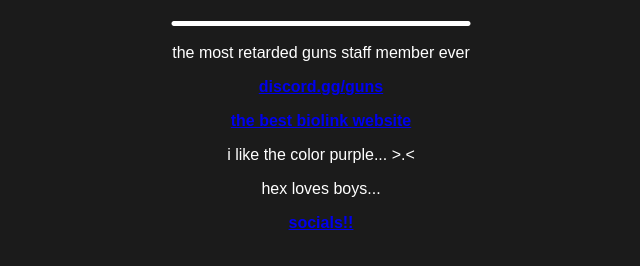
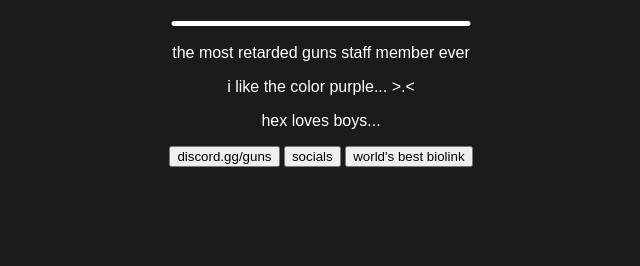
Before and after one commit to slarpt/slarpt.github.io, a plain HTML site: page index.html in a window 1280 px wide. Shown: the part 48-314 px from the top of the page, without its empty margins (319-959 px from the left). Drawn offline with Linux system fonts and the light colour scheme.

Commit message:
replaced links with buttons
eventually making this shit look better

```diff
--- a/index.html
+++ b/index.html
@@ -5,6 +5,7 @@
 <title>sypt</title>
 <link rel="stylesheet" href="styles.css">
 <meta name="viewport" content="width=device-width, initial-scale=1.0">
+<audio autoplay loop src="hkmori.mp3"></audio>
 
 
 <p><img src="white_line_3.png"></p>
@@ -15,13 +16,11 @@ the most retarded guns staff member ever
 
 <p>
 
-<a href="https://discord.gg/guns"target="_blank"><b>discord.gg/guns</b></a>
 
 </p>
 
 <p>
 
-<a href="https://guns.lol"target="_blank"><b>the best biolink website</b></a>
 
 </p>
 <p>
@@ -29,4 +28,9 @@ the most retarded guns staff member ever
 </p>
 
 <p> hex loves boys...</p>
-<a href="https://guns.lol/sypt"target=_blank"><b>socials!!</b></a>
+
+<p>
+<button type="button" onclick="location.href='https://discord.gg/guns'"target="_blank">discord.gg/guns</button>
+<button type="button" onclick="location.href='https://guns.lol/sypt'"target="_blank">socials</button>
+<button type="button" onclick="location.href='https://guns.lol'"target="_blank">world's best biolink</button>
+</p>
```
Also changed, not shown: 1 other file.
